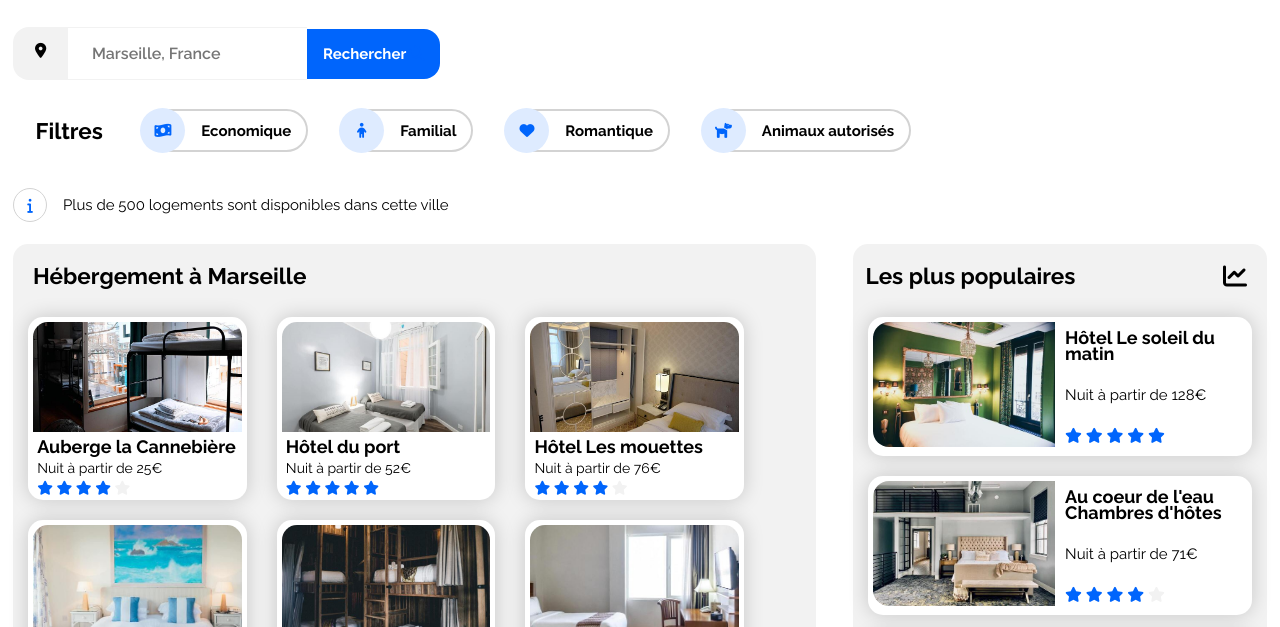
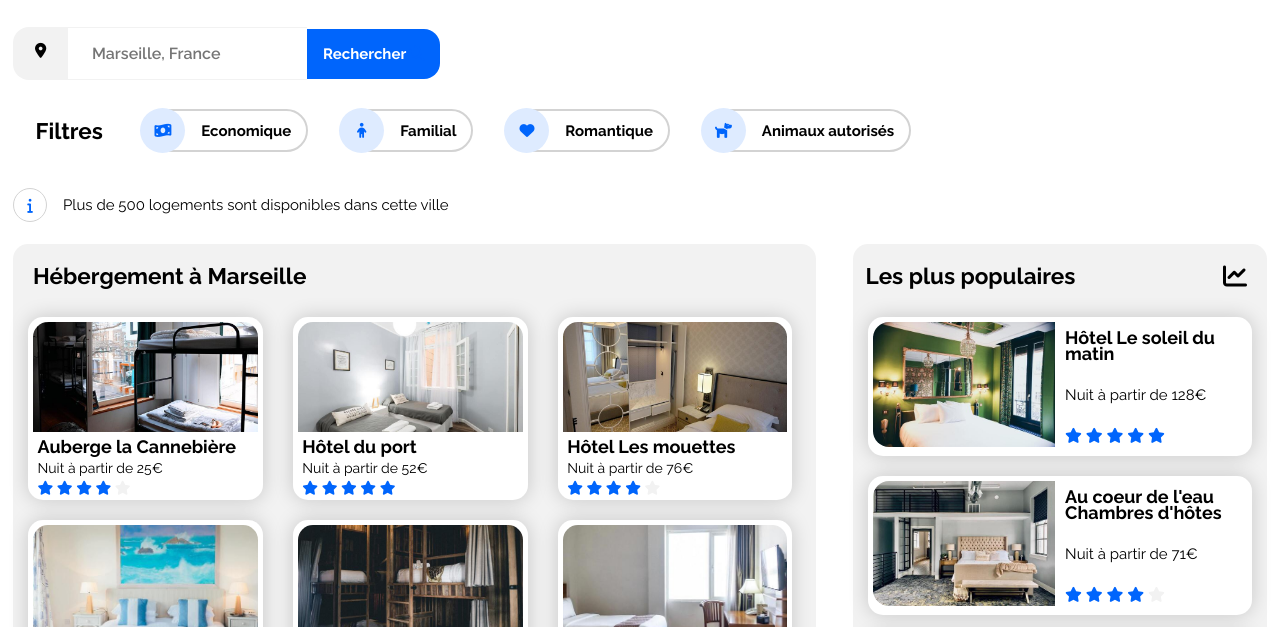
Before and after one commit to Flyern17/EricVacquet_2_15032021, a plain HTML site: page index.html in a window 1280 px wide. Shown: the part 173-800 px from the top of the page. Drawn offline with Linux system fonts and the light colour scheme.

Commit message:
Modif du 14/04/2021 sur l'agencement de l'hébergement

```diff
--- a/style2.css
+++ b/style2.css
@@ -265,13 +265,14 @@ figure
     box-shadow: 0 0 20px #0000002e;
     background-color: white;
     border-radius: 1em;
-    width: 26%;
+    width: calc(33% - 30px);
     height: auto;
     padding: 5px;
     margin: 10px 15px;
     display: flex;
     flex-direction: column;
     justify-content: space-between;
+    box-sizing: border-box;
 }
 
 .hostingcardMain:hover
```
